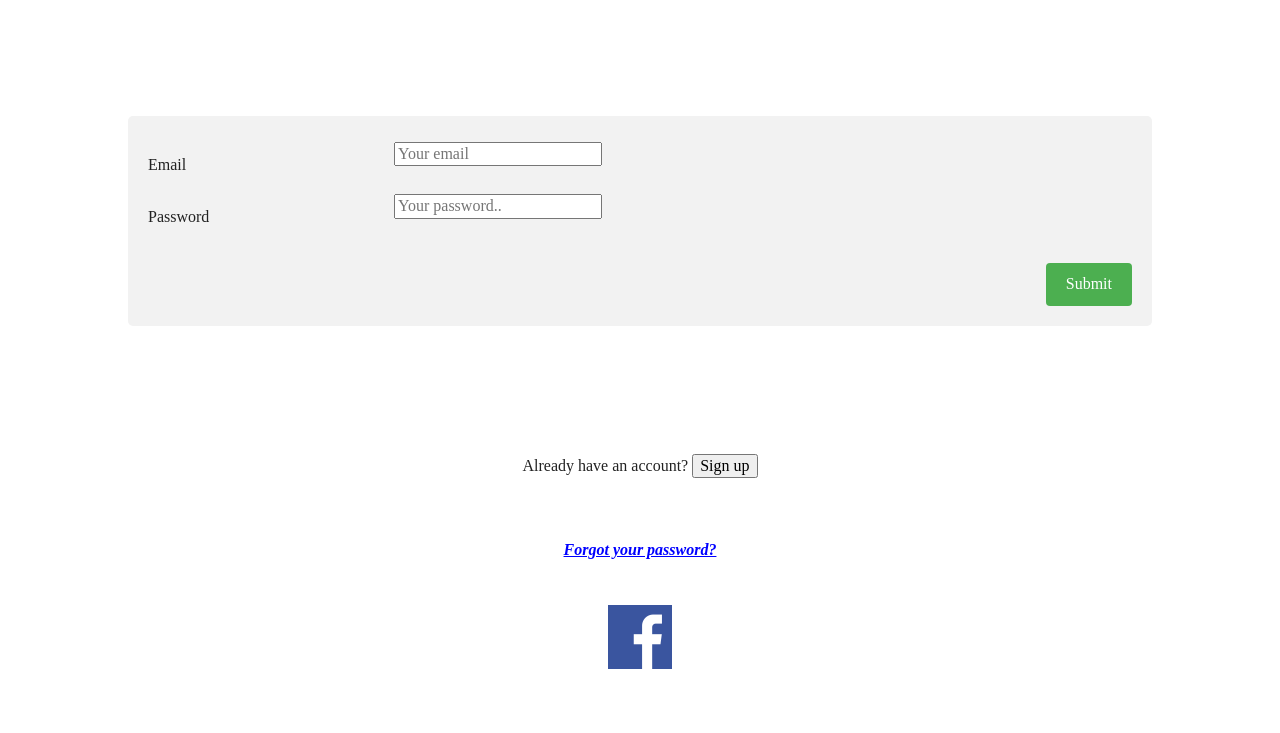
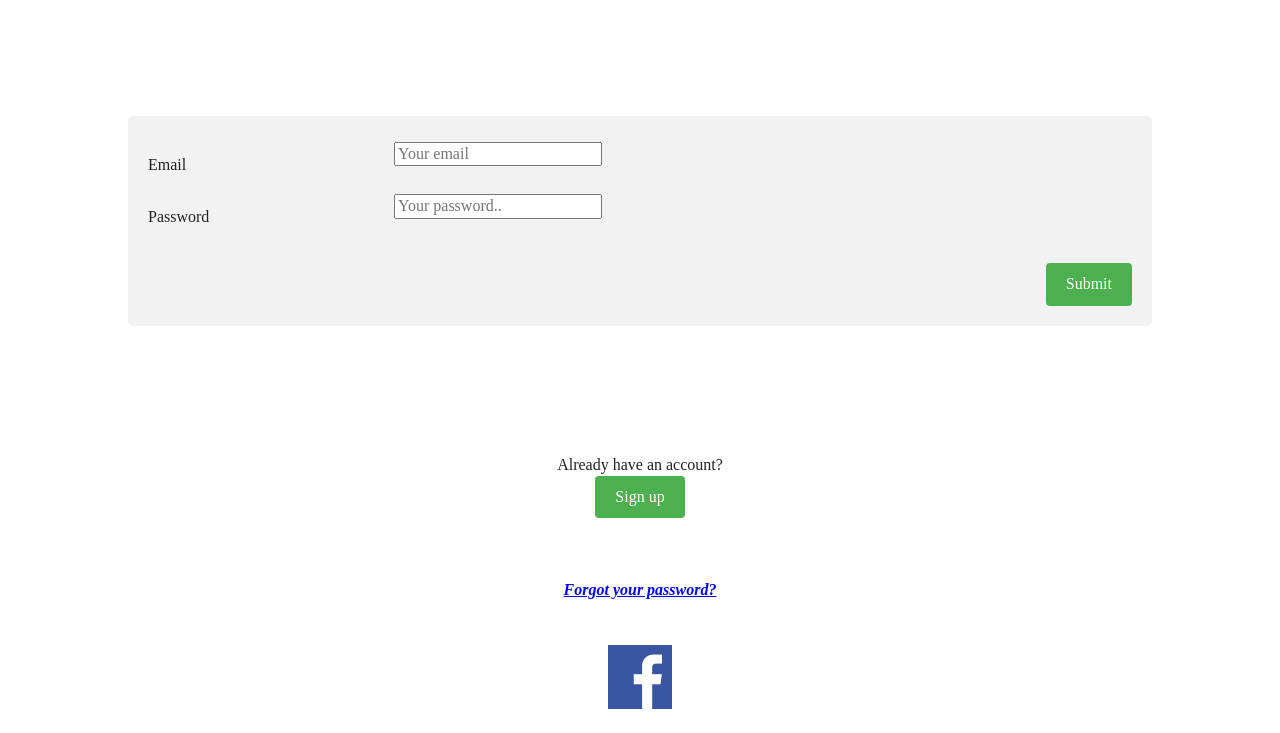
Before and after one commit to MatchaFierce/hackersArena, a plain HTML site: page html/login.html in a window 1280 px wide. Shown: the part 67-800 px from the top of the page. Drawn offline with Linux system fonts and the light colour scheme; files whose address does not match are found by name.

Commit message:
Fixed signup button

```diff
--- a/html/login.html
+++ b/html/login.html
@@ -58,7 +58,9 @@
 </div>
   <div id="signup">
     Already have an account?
-    <button id="signup_bttn"><a href="./signup.html">Sign up</a></button>
+    <form action="./signup.html">
+      <input id="signup_bttn" type="submit" value="Sign up" />
+    </form>
   </div>
   <br />
   <br />
--- a/scss/login.scss
+++ b/scss/login.scss
@@ -237,6 +237,10 @@ textarea {
      clear: both;
    }
 
+   #signup_bttn {
+     float: none;
+   }
+
    /* Responsive layout - when the screen is less than 600px wide, make the two columns stack on top of each other instead of next to each other */
    @media screen and (max-width: 600px) {
      .col-25, .col-75, input[type=submit] {
```
Also changed, not shown: css/login.css, 1 other file.
